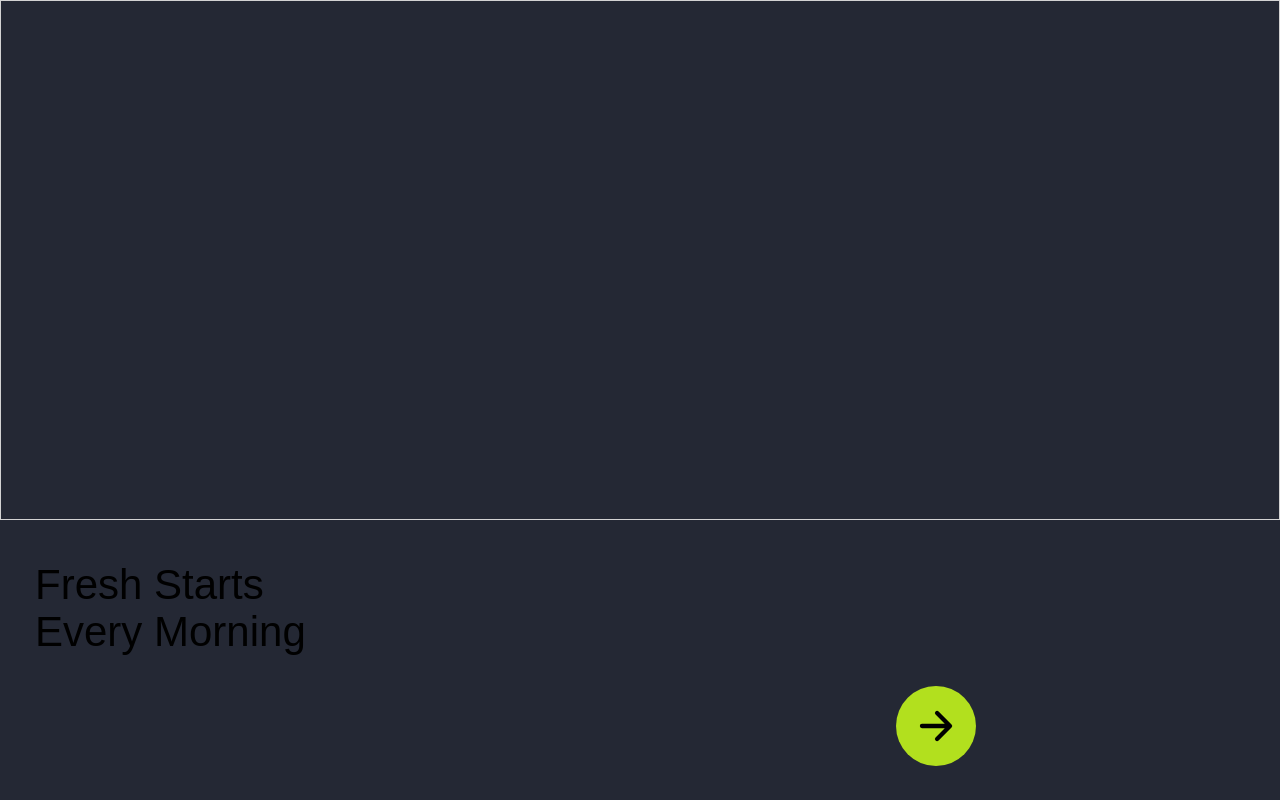
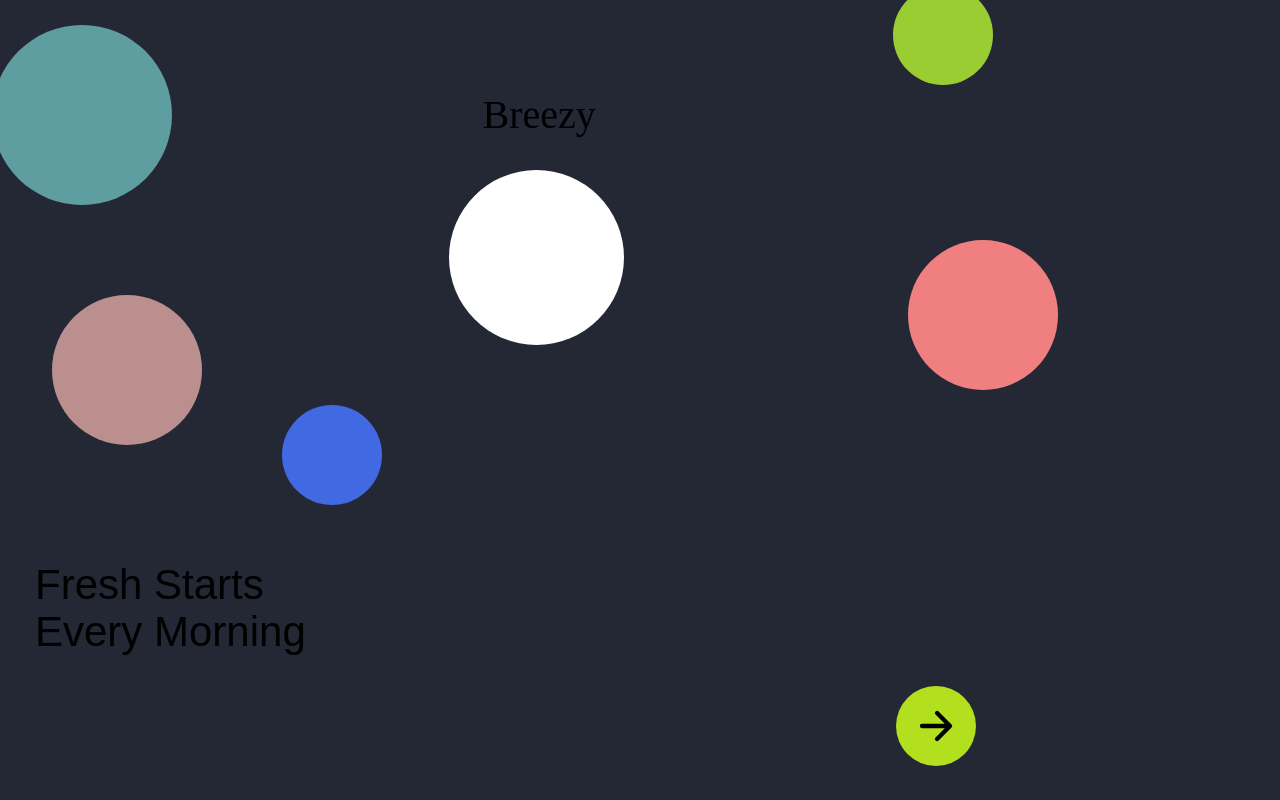
Before and after one commit to lauraophelie/breezy, a React (Vite) app: page /home in a window 1280 px wide. Built offline with nearby package versions, Linux system fonts and the light colour scheme.

Commit message:
landing-page

```diff
--- a/src/pages/Home.scss
+++ b/src/pages/Home.scss
@@ -2,8 +2,145 @@
     background-color: #242834;
 
     &__display {
-        border: 1px solid lightgray;
         height: 65%;
+        display: grid;
+        grid-template-columns: 1fr 1fr 1fr;
+        grid-template-rows: 100px 100px;
+        grid-gap: 20px;
+        justify-items: center;
+
+        &__box {
+            height: 60px;
+            width: 60px;
+
+            &--one {
+                background-color: cadetblue;
+                border-radius: 50%;
+                height: 180px;
+                width: 180px;
+                grid-row: 1;
+                transform: translate(-125px, 25px);
+            }
+
+            &--two {
+                background-color: transparent;
+                grid-row: 1;
+                transform: translate(-105px, 75px);
+                width: 150px;
+                height: 85px;
+                font-family: 'Heyam';
+
+                &__title {
+                    margin-left: 15%;
+                    font-size: 40px;
+                    white-space: nowrap;
+                }
+            }
+
+            &--three {
+                background-color: yellowgreen;
+                width: 100px;
+                height: 100px;
+                border-radius: 50%;
+                transform: translate(-130px, -15px);
+            }
+
+            &--four {
+                background-color: rosybrown;
+                grid-row: 2;
+                transform: translate(-80px, 175px);
+                border-radius: 50%;
+                width: 150px;
+                height: 150px;
+            }
+
+            &--five {
+                grid-row: 2;
+                background-color: white;
+                border-radius: 50%;
+                width: 175px;
+                height: 175px;
+                transform: translate(-103px, 50px);
+            }
+            &--six {
+                grid-row: 2;
+                background-color: lightcoral;
+                border-radius: 50%;
+                width: 150px;
+                height: 150px;
+                transform: translate(-90px, 120px);
+            }
+            &--seven {
+                grid-row: 3;
+                background-color: royalblue;
+                border-radius: 50%;
+                width: 100px;
+                height: 100px;
+                transform: translate(125px, 165px);
+            }
+
+            /*&--one {
+                background-color: cadetblue;
+                border-radius: 50%;
+                height: 180px;
+                width: 180px;
+                grid-row: 1;
+                margin-top: 25px;
+                margin-left: -130px;
+            }
+
+            &--two {
+                grid-row: 1;
+                background-color: transparent;
+                border: 1px solid lightblue;
+                grid-column: 2;
+                width: 150px;
+                height: 150px;
+                margin-left: 0px;
+            }
+
+            &--three {
+                background-color: salmon;
+                border-radius: 50%;
+                width: 100px;
+                height: 100px;
+                grid-row: 1;
+                margin-top: -25px;
+                margin-left: -5px;
+            }
+
+            &--five {
+                background-color: lightblue;
+                width: 175px;
+                height: 175px;
+                margin-left: -1%;
+            }
+
+            &--four, &--six {
+                background-color: lemonchiffon;
+                border-radius: 50%;
+                width: 150px;
+                height: 150px;
+            }
+
+            &--four {
+                margin-left: -75px;
+                margin-top: 175px;
+            }
+
+            &--six {
+                margin-top: 125px;
+            }
+
+            &--seven {
+                background-color: azure;
+                grid-row: 3;
+                width: 100px;
+                height: 100px;
+                border-radius: 50%;
+                margin-top: 100px;
+            }*/
+        }
     }
 
     &__getting-started {
--- a/src/pages/Home.tsx
+++ b/src/pages/Home.tsx
@@ -6,7 +6,17 @@ const Home: React.FC = () => {
   return (
     <IonPage className="landing">
       <div className="landing__display">
-
+          <div className="landing__display__box landing__display__box--one"> </div>
+          <div className="landing__display__box landing__display__box--two">
+              <h3 className="landing__display__box landing__display__box--two__title">
+                Breezy
+              </h3>
+          </div>
+          <div className="landing__display__box landing__display__box--three"> </div>
+          <div className="landing__display__box landing__display__box--four"> </div>
+          <div className="landing__display__box landing__display__box--five"> </div>
+          <div className="landing__display__box landing__display__box--six"> </div>
+          <div className="landing__display__box landing__display__box--seven"> </div>
       </div>
       <div className="landing__getting-started">
         <h1 className="landing__getting-started--title">
```
Also changed, not shown: src/components/image/ImageBox.tsx (added), src/pages/login/Login.scss (added).
